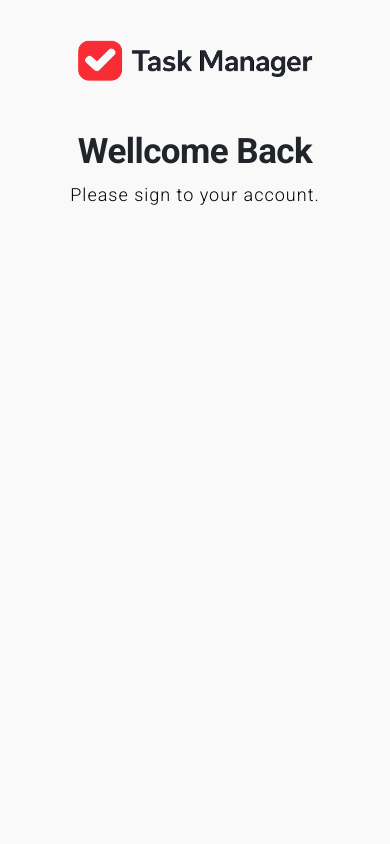
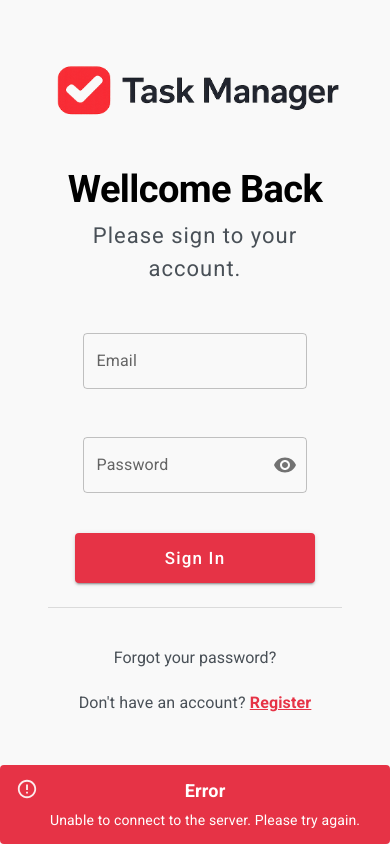
Before and after one commit to IsaacOrtgaAcosta/Task-Manager, a React (Vite) app in the folder frontend/: page / in a window 390 px wide. Built offline with nearby package versions, Linux system fonts and the light colour scheme.

Commit message:
feat(auth): complete mobile login UI with client-side valiadtion

```diff
--- a/frontend/package.json
+++ b/frontend/package.json
@@ -13,6 +13,7 @@
     "@emotion/react": "^11.14.0",
     "@emotion/styled": "^11.14.1",
     "@fontsource/roboto": "^5.2.9",
+    "@mui/icons-material": "^7.3.8",
     "@mui/material": "^7.3.8",
     "react": "^19.2.0",
     "react-dom": "^19.2.0",
--- a/frontend/src/app/features/auth/LoginPage.css
+++ b/frontend/src/app/features/auth/LoginPage.css
@@ -1,14 +1,27 @@
-.loginPage-content{
-    display: flex;
-    flex-direction: column;
-    justify-content: center;
-    align-items: center;
+.loginPage-content {
+  display: flex;
+  flex-direction: column;
+  align-items: center;
+  min-height: 100%;
+  padding: 24px 16px;
 }
 
-.loginPage-logoContent img{
-    width: 250px;
+.loginPage-logoContent{
+    width: 100%;
 }
 
-.loginPage-title{
-    color: var(--text-primary);
+.loginPage-logoContent img {
+  width: 300px;
 }
+
+.loginPage-title {
+  color: var(--text-primary);
+}
+
+.loginPage-button {
+  display: none;
+}
+
+.MuiDivider-root {
+  border-bottom: 1px solid var(--secondary);
+}
--- a/frontend/src/app/features/auth/LoginPage.jsx
+++ b/frontend/src/app/features/auth/LoginPage.jsx
@@ -1,17 +1,188 @@
-import { Box, Typography } from '@mui/material';
+import { useEffect, useState } from "react";
+import { Box, Typography, Divider, Link } from "@mui/material";
 import Logotype from "../../../assets/logotype.png";
-import './LoginPage.css';
+import { emailValidation, passwordValiadtion } from "../../utils/validators";
+import { TextFieldComponent } from "../../shared/components/TextFieldComponent";
+import { ButtonComponent } from "../../shared/components/ButtonComponent";
+import { AlertComponent } from "../../shared/components/AlertComponent";
+import "./LoginPage.css";
 
 export const LoginPage = () => {
+  const [showPassword, setShowPassowrd] = useState(false);
+  const [password, setPassword] = useState("");
+  const [email, setEmail] = useState("");
+  const [fieldErrors, setFieldErrors] = useState({
+    email: "",
+    password: "",
+  });
+  const [authError, setAuthError] = useState(false);
+
+  const meetEmailTheRequirements = (email) => {
+    const isOK = emailValidation(email);
+    //If the email is valid or the field is empty, then update the email value
+    if (email === "") {
+      setFieldErrors((prev) => {
+        return { ...prev, email: "" };
+      });
+    } else if (isOK) {
+      setFieldErrors((prev) => {
+        return { ...prev, email: "" };
+      });
+    } else {
+      setFieldErrors((prev) => {
+        return { ...prev, email: "Invalid email address" };
+      });
+    }
+  };
+
+  //Function that validates wether the password meets the requirements
+  const meetPasswordTheRequirements = (password) => {
+       const isOK = passwordValiadtion(password);
+       console.log('ES LA CONTRASEÑA CORRECTA: ', isOK)
+    //If the password is valid or the field is empty, then update the password value
+    if (password === "") {
+      setFieldErrors((prev) => {
+        return { ...prev, password: "" };
+      });
+    } else if (isOK) {
+      setFieldErrors((prev) => {
+        return { ...prev, password: "" };
+      });
+    } else {
+      setFieldErrors((prev) => {
+        return { ...prev, password: `The password must be at least 6-12 characteres long and include one number` };
+      });
+    }
+  }
+
+  const onTogglePassword = () =>
+    setShowPassowrd((showPassword) => !showPassword);
+
+  const sendUserData = (email, password) => {
+    emailValiadtion(email);
+    if (!isCorrectEmail) return;
+    console.log("ENVIANDO...");
+  };
+
   return (
-    <Box className="loginPage-content">
-      <Box className='loginPage-logoContent'>
-        <img src={Logotype} alt="Task Manager Logotype" />
+    <>
+      <Box className="loginPage-content">
+        <Box className="loginPage-logoContent">
+          <img src={Logotype} alt="Task Manager Logotype" />
+        </Box>
+        <Box sx={{ width: "100%" }}>
+          <Typography
+            variant="h1"
+            component="h5"
+            sx={{ fontSize: "38px", fontWeight: "bold", mt: 5 }}
+            className="loginPage-title"
+          >
+            Wellcome Back
+          </Typography>
+          <Typography
+            sx={{
+              mt: 1,
+              fontSize: "22px",
+              fontWeight: "400",
+              letterSpacing: "1px;",
+              color: "var(--secondary-text)",
+            }}
+          >
+            Please sign to your account.
+          </Typography>
+        </Box>
+        <Box sx={{ mt: 5 }}>
+          <Box>
+            <TextFieldComponent
+              id="loginPage-textFieldEmail"
+              inputLabel="Email"
+              type="email"
+              value={email}
+              onChange={(e) => setEmail(e.target.value)}
+              onBlur={(e) => meetEmailTheRequirements(e.target.value)}
+              helperText={fieldErrors.email}
+            />
+          </Box>
+          <Box sx={{ mt: 4 }}>
+            <TextFieldComponent
+              id="loginPage-textFieldPassword"
+              inputLabel="Password"
+              type="password"
+              value={password}
+              onChange={(e) => setPassword(e.target.value)}
+              onBlur={(e) => meetPasswordTheRequirements(e.target.value)}
+              endAdornment={true}
+              showPassword={showPassword}
+              onTogglePassword={onTogglePassword}
+              helperText={fieldErrors.password}
+            />
+          </Box>
+          <Box>
+            <ButtonComponent
+              buttonTitle="Sign In"
+              size={"large"}
+              onClick={sendUserData}
+              sx={{
+                width: "100%",
+                height: "50px",
+                mt: 4,
+                fontSize: "17px",
+                textTransform: "none",
+                letterSpacing: "1.2px",
+                backgroundColor: "var(--primary)",
+              }}
+            />
+          </Box>
+        </Box>
+        <Box sx={{ mt: 3, width: "100%" }}>
+          <Divider />
+        </Box>
+        <Box sx={{ mt: 5 }}>
+          <Box>
+            <Link
+              href="#"
+              sx={{ color: "var(--secondary-text)", textDecoration: "none" }}
+            >
+              Forgot your password?
+            </Link>
+          </Box>
+          <Box sx={{ mt: 3 }}>
+            <Typography
+              sx={{ color: "var(--secondary-text)", textDecoration: "none" }}
+            >
+              Don't have an account?{" "}
+              <Link
+                href="#"
+                sx={{
+                  color: "var(--primary)",
+                  textDecorationColor: "var(--primary)",
+                  fontWeight: "bold",
+                }}
+              >
+                Register
+              </Link>
+            </Typography>
+          </Box>
+        </Box>
       </Box>
-      <Box>
-        <Typography variant="h1" component="h5" sx={{fontSize: '35px', fontWeight: 'bold', mt: 5}} className='loginPage-title'>Wellcome Back</Typography>
-        <Typography sx={{ mt: 1, fontSize: '18px', fontWeight: '300', letterSpacing: '1px;' }}>Please sign to your account.</Typography>
+      <Box
+        sx={{
+          width: "100%",
+          position: "fixed",
+          bottom: 0,
+          left: 0,
+          right: 0,
+          zIndex: "1000",
+        }}
+      >
+        <AlertComponent
+          severity="error"
+          sx={{ backgroundColor: "var(--primary)", color: "white" }}
+          color="white"
+          alertTitle="Error"
+          alertDescription="Unable to connect to the server. Please try again."
+        />
       </Box>
-    </Box>
-  )
-}
+    </>
+  );
+};
--- /dev/null
+++ b/frontend/src/app/shared/components/AlertComponent.jsx
@@ -0,0 +1,13 @@
+import { Alert, AlertTitle } from '@mui/material'
+import React from 'react'
+
+export const AlertComponent = ({severity, alertTitle, alertDescription, ...rest}) => {
+  return (
+    <>
+    <Alert severity={severity} {...rest}>
+      <AlertTitle sx={{fontWeight: 'bold', fontSize: '18px'}}>{alertTitle}</AlertTitle>
+      {alertDescription}
+    </Alert>
+    </>
+  )
+}
--- /dev/null
+++ b/frontend/src/app/shared/components/ButtonComponent.jsx
@@ -0,0 +1,8 @@
+import { Button } from "@mui/material"
+export const ButtonComponent = ({buttonTitle, color, ...rest}) => {
+  return (
+    <>
+    <Button variant="contained" {...rest} color={color} >{buttonTitle}</Button>
+    </>
+  )
+}
--- /dev/null
+++ b/frontend/src/app/shared/components/TextFieldComponent.jsx
@@ -0,0 +1,54 @@
+import {
+  FormControl,
+  InputLabel,
+  OutlinedInput,
+  InputAdornment,
+  IconButton,
+  FormHelperText,
+} from "@mui/material";
+import { Visibility, VisibilityOff } from "@mui/icons-material";
+
+export const TextFieldComponent = ({
+  id,
+  inputLabel,
+  type = "text",
+  showPassword = false,
+  onTogglePassword,
+  endAdornment = false,
+  error=false,
+  helperText,
+  ...rest
+}) => {
+  const isPassword = type === "password";
+  if(helperText !== '') error = true;
+  console.log(helperText)
+  console.log('ERROR: ', error)
+
+  return (
+    <FormControl sx={{ m: 1, width: "25ch" }} variant="outlined" error={error}>
+      <InputLabel htmlFor={id} error={error}>{inputLabel}</InputLabel>
+      <OutlinedInput
+        id={id}
+        label={inputLabel}
+        type={isPassword ? (showPassword ? "text" : "password") : type}
+        {...rest}
+        endAdornment={
+          endAdornment && isPassword ? (
+            <InputAdornment position="end">
+              <IconButton
+                onClick={onTogglePassword}
+                aria-label={
+                  showPassword ? 'hide the password' : 'display the password'
+                }
+                edge="end"
+              >
+                {showPassword ? <VisibilityOff /> : <Visibility />}
+              </IconButton>
+            </InputAdornment>
+          ) : undefined
+        }
+      />
+      {helperText ? <FormHelperText>{helperText}</FormHelperText> : null}
+    </FormControl>
+  );
+};
--- /dev/null
+++ b/frontend/src/app/utils/validators.js
@@ -0,0 +1,10 @@
+  // Function that valiates if the email is synthactically correct
+  export const emailValidation = (email) => {
+    const regex = /\S+@\S+\.\S+/;
+    return regex.test(email);
+  };
+
+  export const passwordValiadtion = (password) => {
+    const regex = /^(?=.*[A-Za-z])(?=.*\d).{6,12}$/;
+    return regex.test(password);
+  }
--- a/frontend/src/index.css
+++ b/frontend/src/index.css
@@ -1,12 +1,13 @@
 :root {
   --font-primary: 'Roboto', system-ui, BlinkMacSystemFont, 'Segoe UI', sans-serif;
   --primary: #E63346;
+  --secondary: #495057;
   --hover-primary: #D62839;
   --background-color: #F9F9F9;
   --error: #E63946;
   --warning: #F08C00;
-  --text-primary: #212529;
-  --text-secondary: #495057;
+  --primary-text: #212529;
+  --secondary-text: #495057;
 }
 
 body{
```
Also changed, not shown: frontend/src/app/shared/components/Alert.jsx (deleted), frontend/src/app/shared/components/Button.jsx (deleted), frontend/src/app/shared/components/Input.jsx (deleted), 1 other file (tests, documents, lock files or other folders).
